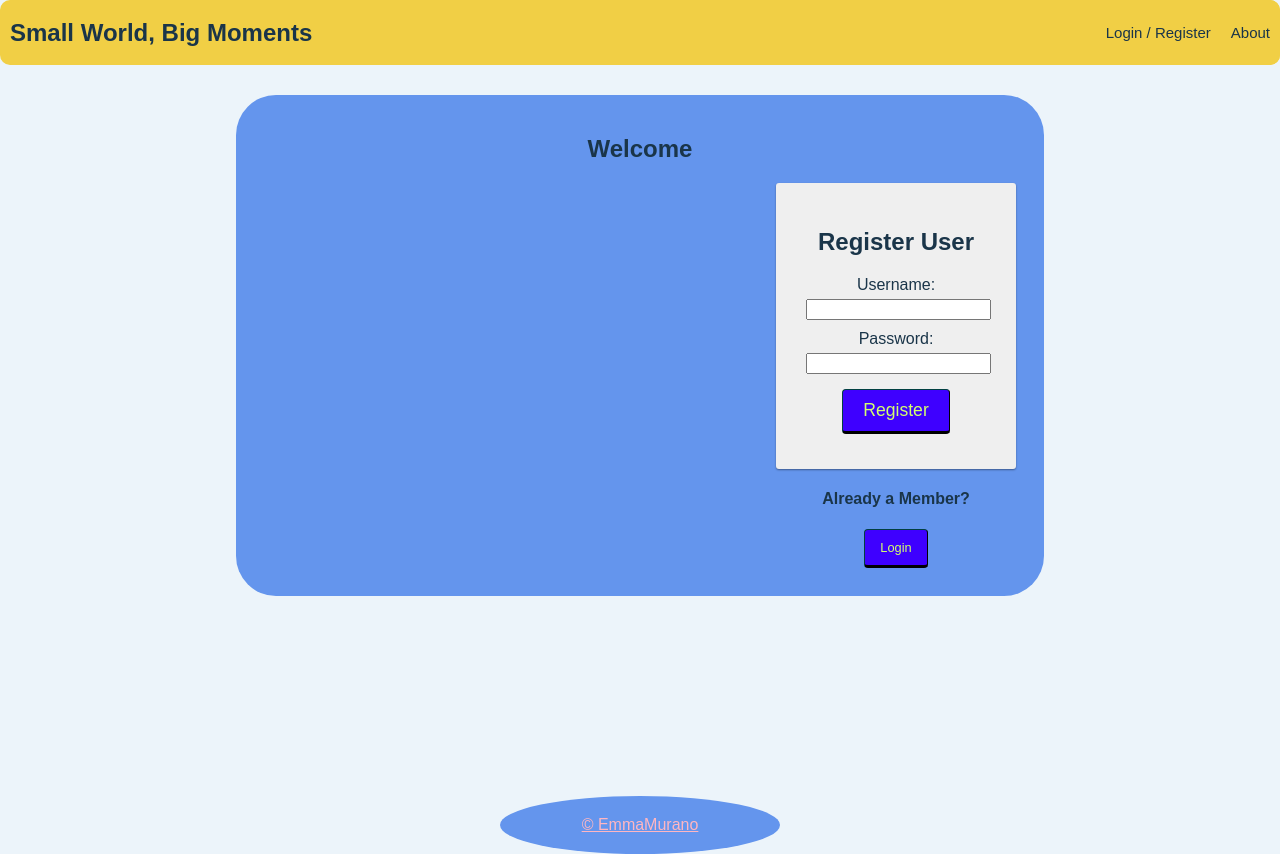
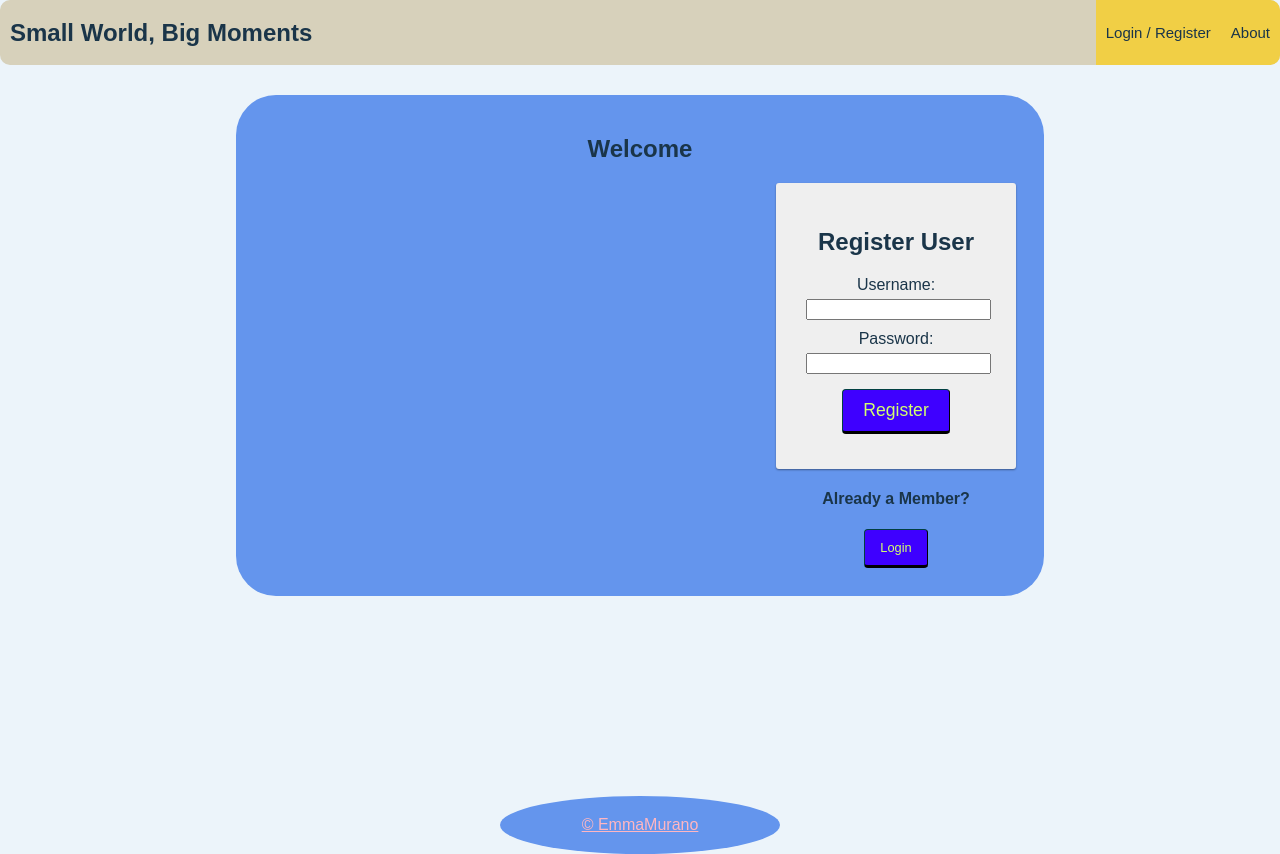
Before and after one commit to mackenzienewkirk/blog, a React (Create React App) app: page /#/home in a window 1280 px wide. Built offline with nearby package versions, Linux system fonts and the light colour scheme; no server answers.

Commit message:
lowered nav bar hex code

```diff
--- a/src/components/Nav/Nav.css
+++ b/src/components/Nav/Nav.css
@@ -5,7 +5,7 @@
   align-items: center;
   border-radius: 10px;
   margin: 0 0 30px;
-  background-color: #F1CF45 ;
+  background-color: #d7d1bb ;
   overflow: hidden;
 }
 
```
